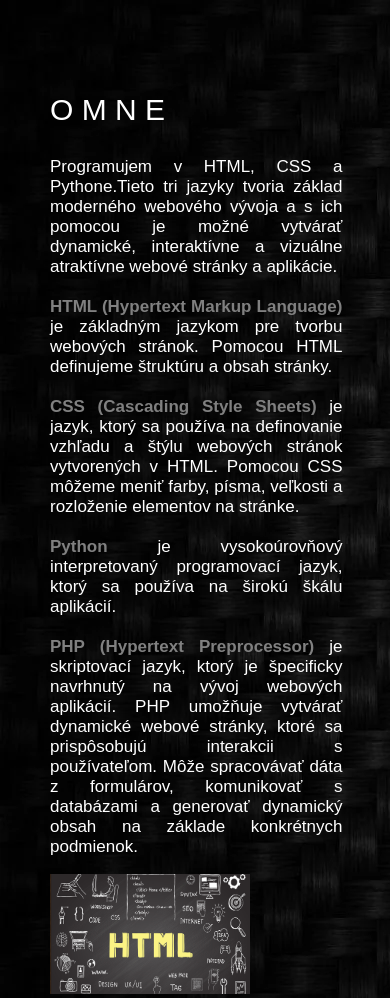
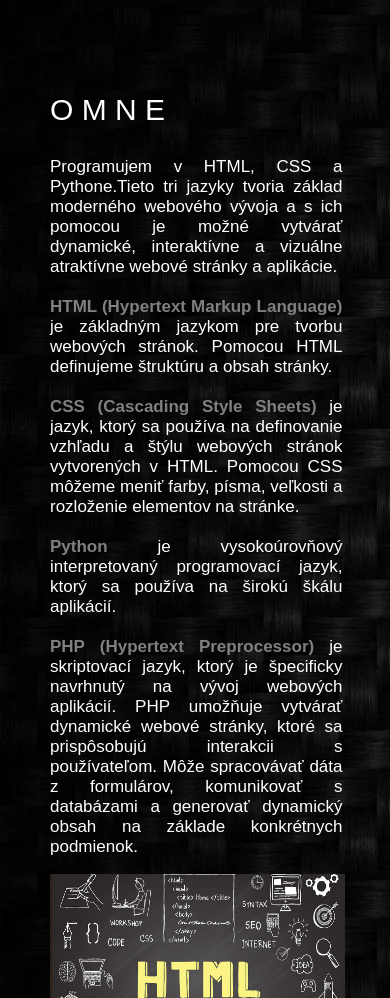
Before and after one commit to bence222/bence.sk, a PHP site: page / in a window 390 px wide. Shown: the part 720-1718 px from the top of the page. Run offline with PHP 8.4, Linux system fonts and the light colour scheme; grey boxes are pictures that could not be loaded.

Commit message:
Update stranka.css

```diff
--- a/stranka.css
+++ b/stranka.css
@@ -306,10 +306,14 @@ section {
 
 
 }
+
+
+
 @media only screen and (max-width: 400px){
   .omne_img img{
-    max-width: 200px;
-    max-height: 120px;
+    max-width: 295px;
+    max-height: 178px;
+    padding-bottom: 20px;
   }
   .omne_text{
   width: 75%;
@@ -320,7 +324,7 @@ section {
   .glow{
     font-size: 30px;
   }
-}
+
 
 @media only screen and (max-width: 300px){
 .wrapper{
```
